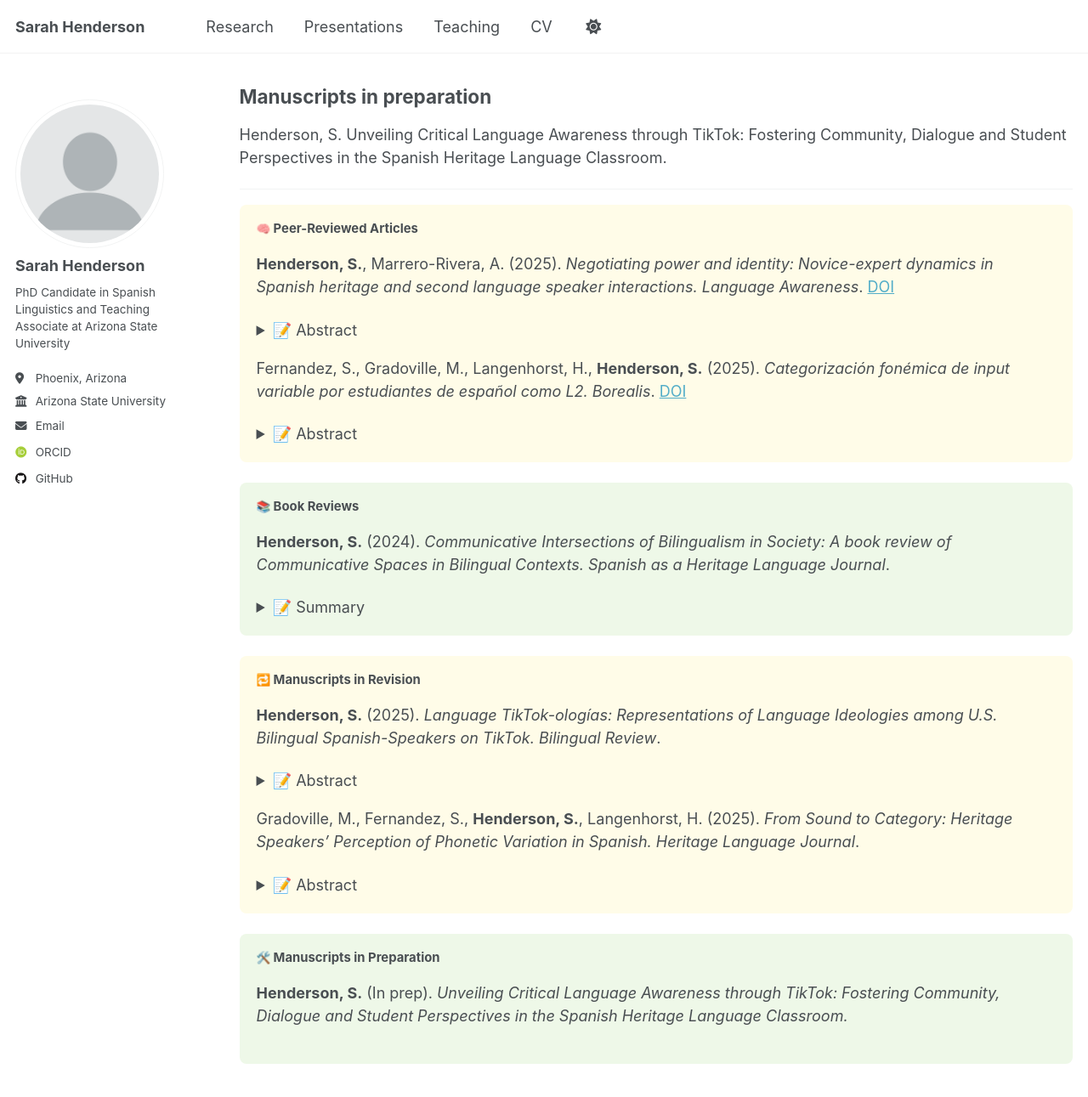
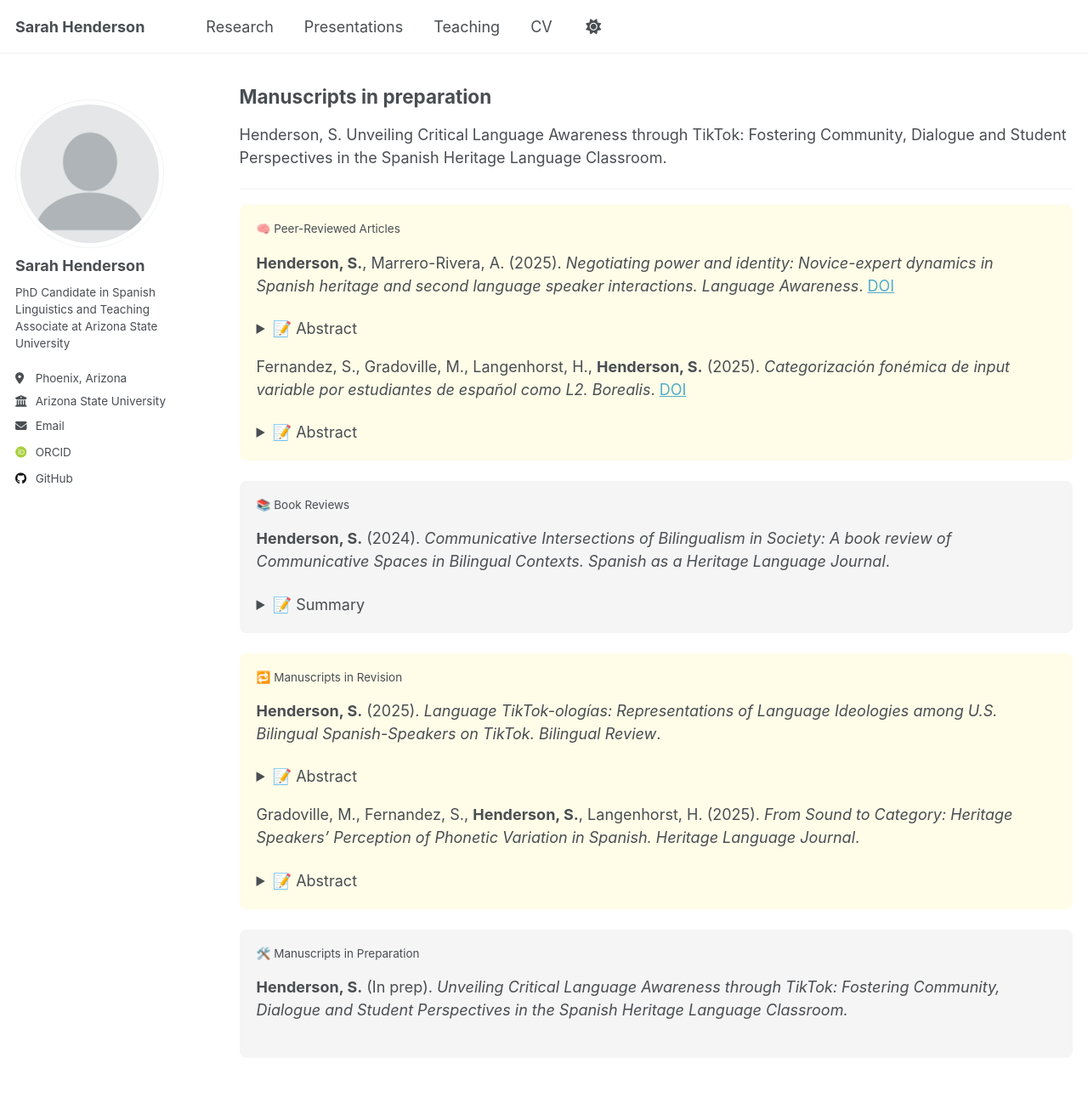
Before and after one commit to sarah-e-henderson/sarah-e-henderson.github.io, a Jekyll site: the page built from _pages/research.md, in a window 1280 px wide and 1400 px high, scrolled down 659 px. Shown: the top 1291 px of the window at 85% size. Built offline with Jekyll 4.4.1, drawn with Linux system fonts in a browser that asks for light colours; some web fonts are replaced; a script that is not in the unit is left out.

Commit message:
Update research.md

```diff
--- a/_pages/research.md
+++ b/_pages/research.md
@@ -30,13 +30,13 @@ Henderson, S. Unveiling Critical Language Awareness through TikTok: Fostering Co
 {% raw %}
 <!-- 🌼 Peer-Reviewed Articles -->
 <div style="background: #fffce8; border-radius: 8px; padding: 20px; margin-bottom: 24px;">
-  <h4 style="margin-top: 0;">🧠 <span style="font-size: 1.1em;">Peer-Reviewed Articles</span></h4>
+  <h4 style="margin-top: 0; font-weight: normal;">🧠 Peer-Reviewed Articles</h4>
 
   <p><strong>Henderson, S.</strong>, Marrero-Rivera, A. (2025). <em>Negotiating power and identity: Novice-expert dynamics in Spanish heritage and second language speaker interactions.</em> <em>Language Awareness</em>.
     <a href="https://doi.org/10.1080/09658416.2025.2552156" target="_blank">DOI</a></p>
   <details>
     <summary style="cursor: pointer;">📝 Abstract</summary>
-    <p style="margin-top: 8px; font-size: 0.85em; color: #555;">
+    <p style="margin-top: 8px; font-size: 0.85em; color: #666;">
       This study explores how novice and expert speaker identities are negotiated in classroom discourse between Spanish heritage learners and second language learners.
     </p>
   </details>
@@ -45,33 +45,33 @@ Henderson, S. Unveiling Critical Language Awareness through TikTok: Fostering Co
     <a href="https://doi.org/10.7557/1.14.1.8001" target="_blank">DOI</a></p>
   <details>
     <summary style="cursor: pointer;">📝 Abstract</summary>
-    <p style="margin-top: 8px; font-size: 0.85em; color: #555;">
+    <p style="margin-top: 8px; font-size: 0.85em; color: #666;">
       This article investigates how L2 learners of Spanish perceive and categorize variable phonemic input.
     </p>
   </details>
 </div>
 
-<!-- 🍃 Book Reviews -->
-<div style="background: #eef8e8; border-radius: 8px; padding: 20px; margin-bottom: 24px;">
-  <h4 style="margin-top: 0;">📚 <span style="font-size: 1.1em;">Book Reviews</span></h4>
+<!-- 📚 Book Reviews -->
+<div style="background: #f5f5f5; border-radius: 8px; padding: 20px; margin-bottom: 24px;">
+  <h4 style="margin-top: 0; font-weight: normal;">📚 Book Reviews</h4>
 
   <p><strong>Henderson, S.</strong> (2024). <em>Communicative Intersections of Bilingualism in Society: A book review of Communicative Spaces in Bilingual Contexts.</em> <em>Spanish as a Heritage Language Journal</em>.</p>
   <details>
     <summary style="cursor: pointer;">📝 Summary</summary>
-    <p style="margin-top: 8px; font-size: 0.85em; color: #555;">
+    <p style="margin-top: 8px; font-size: 0.85em; color: #666;">
       This review evaluates the volume’s contributions to understanding bilingual communication across diverse sociolinguistic contexts.
     </p>
   </details>
 </div>
 
-<!-- 🌼 In Revision -->
+<!-- 🔁 Manuscripts in Revision -->
 <div style="background: #fffce8; border-radius: 8px; padding: 20px; margin-bottom: 24px;">
-  <h4 style="margin-top: 0;">🔁 <span style="font-size: 1.1em;">Manuscripts in Revision</span></h4>
+  <h4 style="margin-top: 0; font-weight: normal;">🔁 Manuscripts in Revision</h4>
 
   <p><strong>Henderson, S.</strong> (2025). <em>Language TikTok-ologías: Representations of Language Ideologies among U.S. Bilingual Spanish-Speakers on TikTok.</em> <em>Bilingual Review</em>.</p>
   <details>
     <summary style="cursor: pointer;">📝 Abstract</summary>
-    <p style="margin-top: 8px; font-size: 0.85em; color: #555;">
+    <p style="margin-top: 8px; font-size: 0.85em; color: #666;">
       This manuscript analyzes language ideologies expressed by bilingual Spanish-speakers on TikTok.
     </p>
   </details>
@@ -79,17 +79,16 @@ Henderson, S. Unveiling Critical Language Awareness through TikTok: Fostering Co
   <p>Gradoville, M., Fernandez, S., <strong>Henderson, S.</strong>, Langenhorst, H. (2025). <em>From Sound to Category: Heritage Speakers’ Perception of Phonetic Variation in Spanish.</em> <em>Heritage Language Journal</em>.</p>
   <details>
     <summary style="cursor: pointer;">📝 Abstract</summary>
-    <p style="margin-top: 8px; font-size: 0.85em; color: #555;">
+    <p style="margin-top: 8px; font-size: 0.85em; color: #666;">
       This study explores how heritage speakers of Spanish perceive phonetic variation and whether these perceptions align with native or L2 phonemic categorization.
     </p>
   </details>
 </div>
 
-<!-- 🍃 In Preparation -->
-<div style="background: #eef8e8; border-radius: 8px; padding: 20px; margin-bottom: 24px;">
-  <h4 style="margin-top: 0;">🛠️ <span style="font-size: 1.1em;">Manuscripts in Preparation</span></h4>
+<!-- 🛠️ Manuscripts in Preparation -->
+<div style="background: #f5f5f5; border-radius: 8px; padding: 20px; margin-bottom: 24px;">
+  <h4 style="margin-top: 0; font-weight: normal;">🛠️ Manuscripts in Preparation</h4>
 
   <p><strong>Henderson, S.</strong> (In prep). <em>Unveiling Critical Language Awareness through TikTok: Fostering Community, Dialogue and Student Perspectives in the Spanish Heritage Language Classroom.</em></p>
 </div>
-
 {% endraw %}
```
